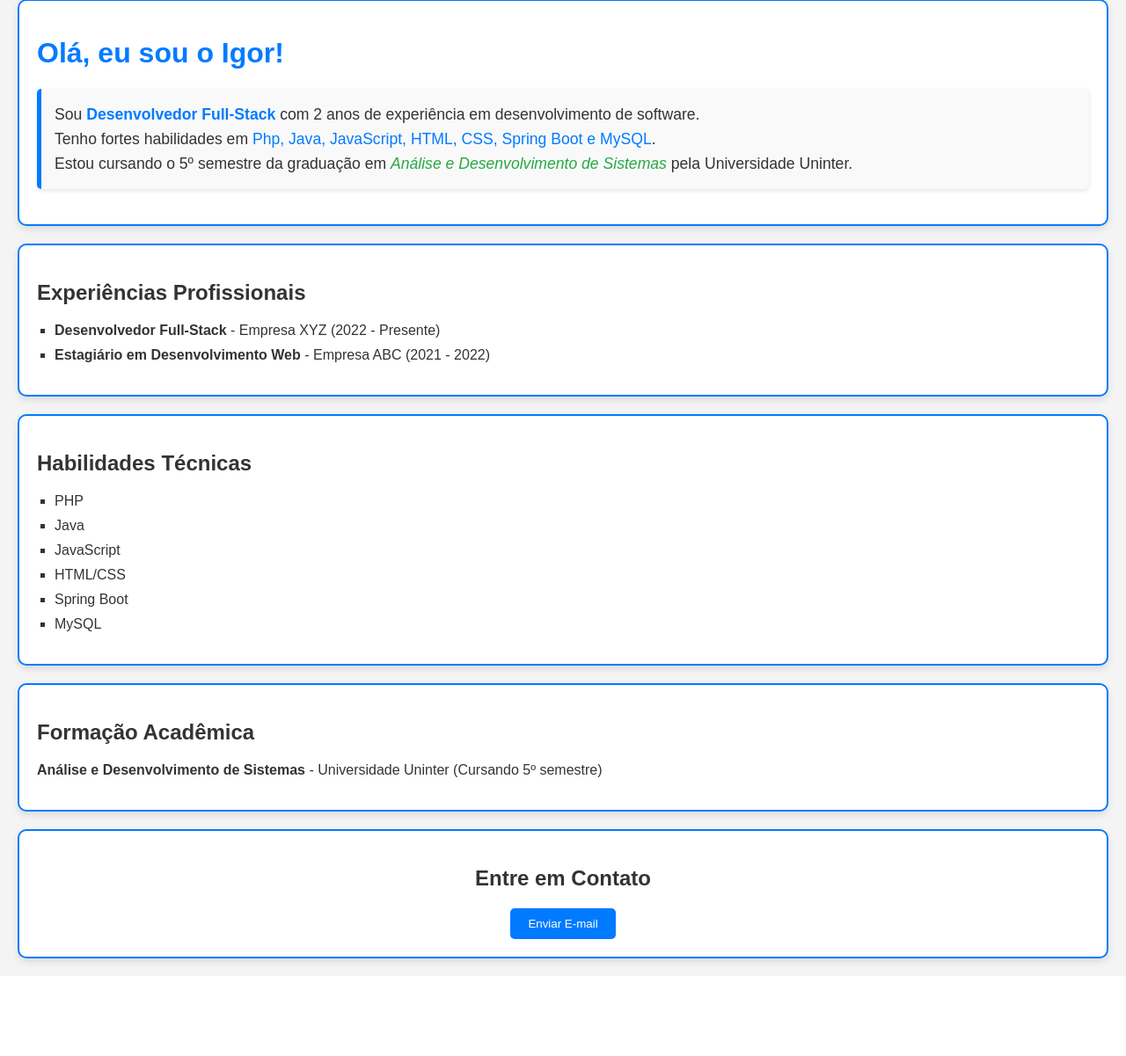
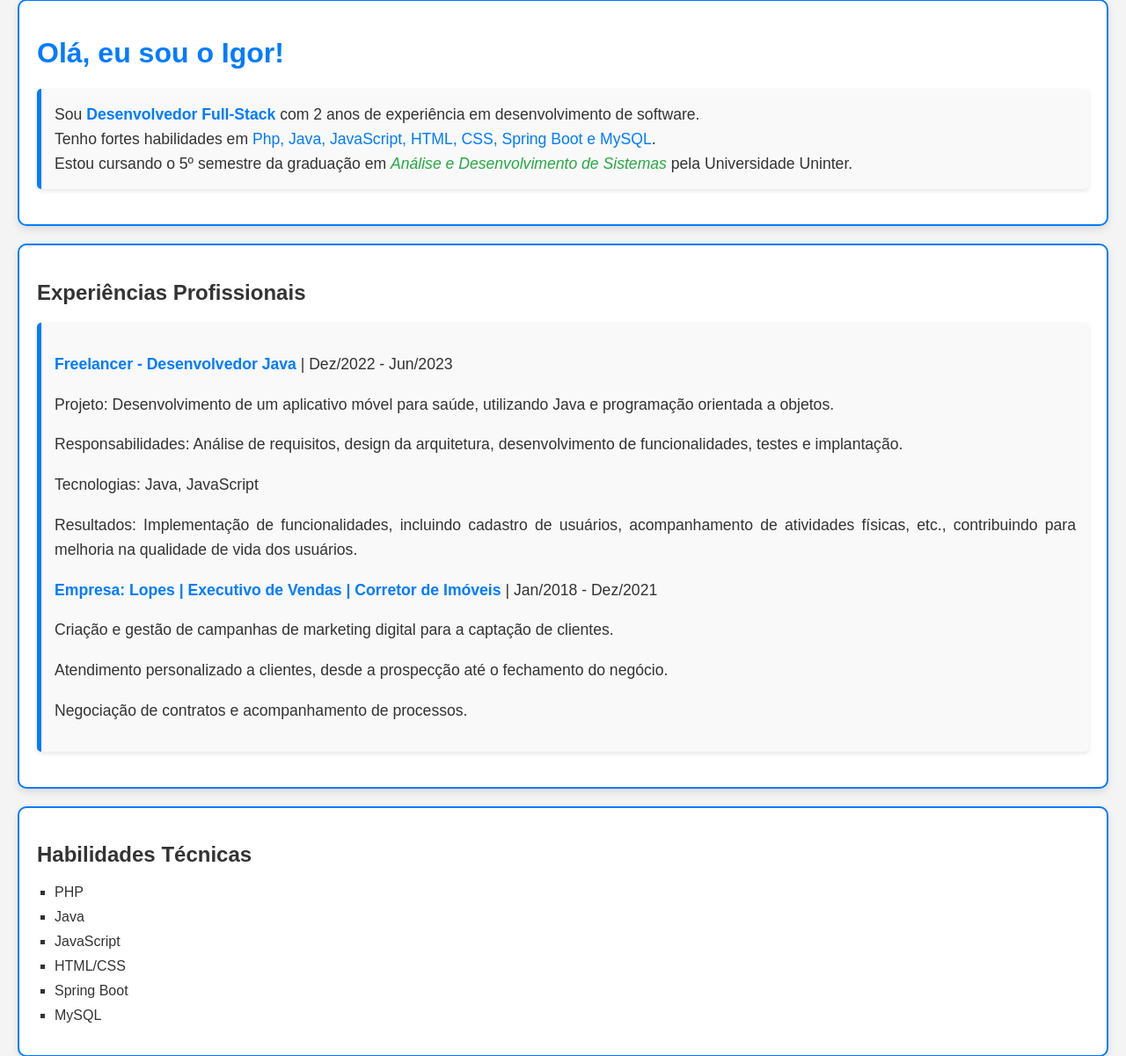
Before and after one commit to igordepaula815/apresentacao-php, a PHP site: page / in a window 1280 px wide. Shown: the part 21-1222 px from the top of the page at 88% size. Before the commit the page ends 1121 px from the top, so only its background shows below. Run offline with PHP 8.4, Linux system fonts and the light colour scheme.

Commit message:
Add files via upload

```diff
--- a/index.php
+++ b/index.php
@@ -77,10 +77,17 @@
     // Experiências Profissionais
     echo "<div class='container'>
         <h2>Experiências Profissionais</h2>
-        <ul>
-            <li><strong>Desenvolvedor Full-Stack</strong> - Empresa XYZ (2022 - Presente)</li>
-            <li><strong>Estagiário em Desenvolvimento Web</strong> - Empresa ABC (2021 - 2022)</li>
-        </ul>
+        <div class='paragrafo-destaque'>
+            <p><strong>Freelancer - Desenvolvedor Java</strong> | Dez/2022 - Jun/2023</p>
+            <p>Projeto: Desenvolvimento de um aplicativo móvel para saúde, utilizando Java e programação orientada a objetos.</p>
+            <p>Responsabilidades: Análise de requisitos, design da arquitetura, desenvolvimento de funcionalidades, testes e implantação.</p>
+            <p>Tecnologias: Java, JavaScript</p>
+            <p>Resultados: Implementação de funcionalidades, incluindo cadastro de usuários, acompanhamento de atividades físicas, etc., contribuindo para melhoria na qualidade de vida dos usuários.</p>
+            <p><strong>Empresa: Lopes | Executivo de Vendas | Corretor de Imóveis</strong> | Jan/2018 - Dez/2021</p>
+            <p>Criação e gestão de campanhas de marketing digital para a captação de clientes.</p>
+            <p>Atendimento personalizado a clientes, desde a prospecção até o fechamento do negócio.</p>
+            <p>Negociação de contratos e acompanhamento de processos.</p>
+        </div>
     </div>";
 
     // Habilidades Técnicas
```
